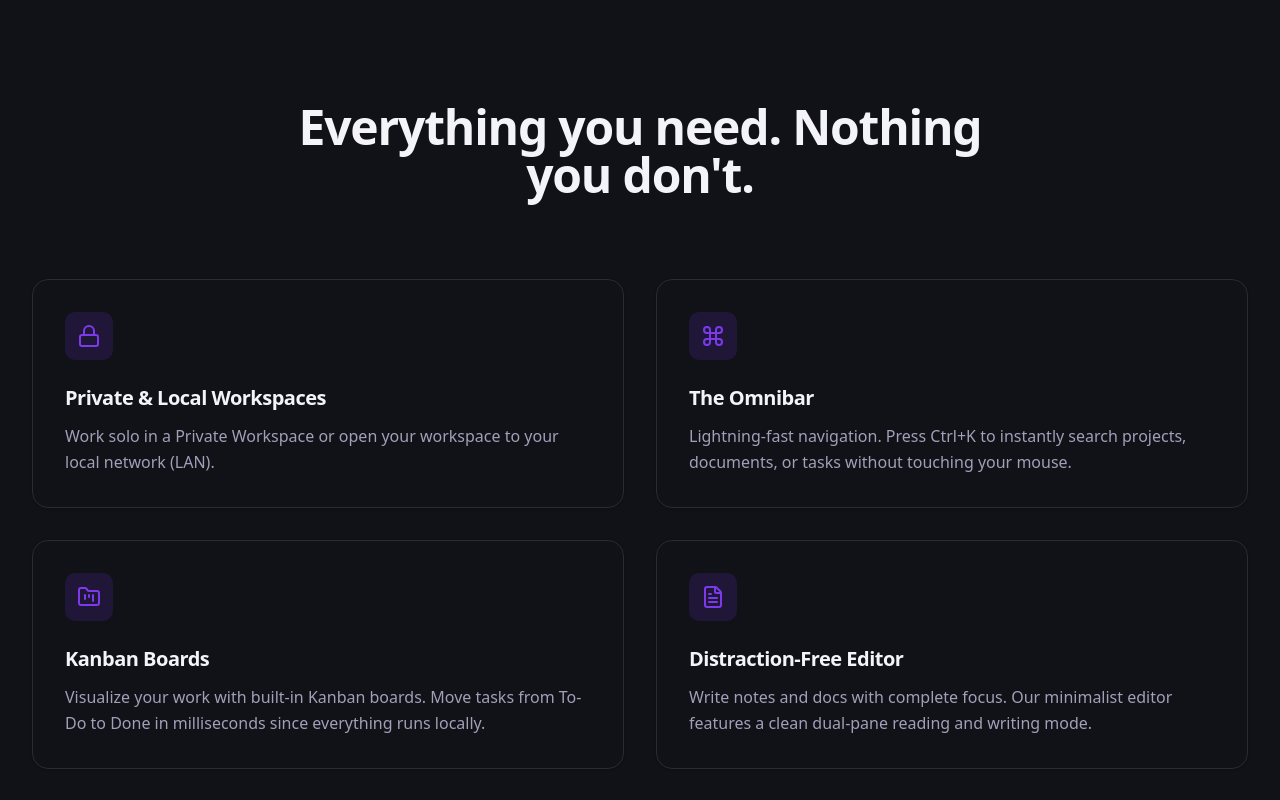
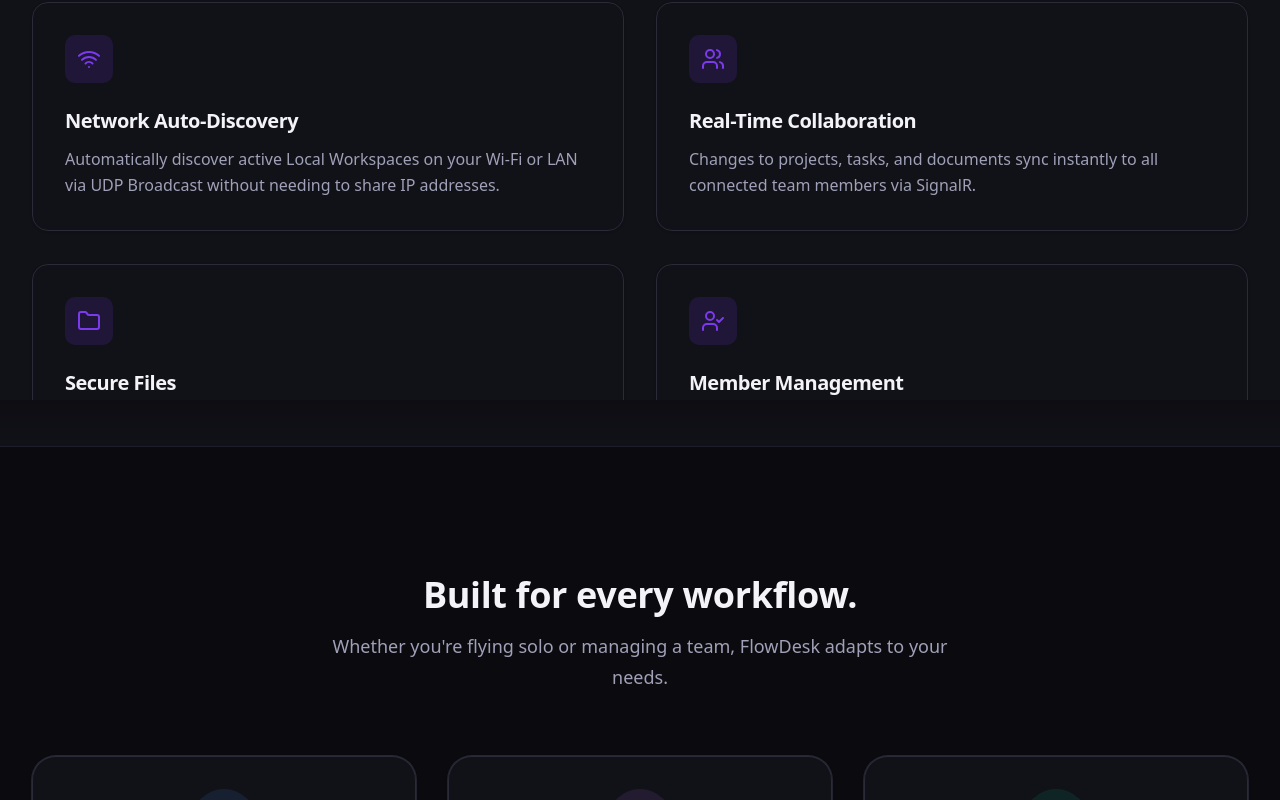
Before and after one commit to Kharisdestianmaulana-hub/flowdeskweb, a Next.js app: page /en in a window 1280 px wide. Shown: the part 2000-2800 px from the top of the page. Built offline with nearby package versions, Linux system fonts and the light colour scheme; no server answers.

Commit message:
feat: implement hybrid stacking parallax for main sections

```diff
--- a/app/[lang]/page.tsx
+++ b/app/[lang]/page.tsx
@@ -13,6 +13,7 @@ import HowItWorks from '@/components/HowItWorks';
 import FAQ from '@/components/FAQ';
 import Newsletter from '@/components/Newsletter';
 import Contributors from '@/components/Contributors';
+import StackedCard from '@/components/StackedCard';
 
 import { getRepoInfo, getLatestRelease, getRecentCommits, getContributors } from '@/lib/github';
 import { getDictionary } from '@/lib/dictionary';
@@ -40,24 +41,42 @@ export default async function Home({ params }: { params: Promise<{ lang: string
         dict={dict.hero}
       />
 
+      {/* Stacking Parallax Wrapper */}
+      <div className="relative z-10">
+        <StackedCard zIndex={10} bgClass="bg-[var(--color-surface)] border-t border-[var(--color-border-subtle)]">
           <AppPreview dict={dict.appPreview} />
+        </StackedCard>
 
+        <StackedCard zIndex={20} bgClass="bg-[var(--color-bg)]">
+          <div className="flex flex-col gap-0">
             <SocialProof dict={dict.socialProof} />
+            <Features dict={dict.features} />
+          </div>
+        </StackedCard>
 
-      <Features dict={dict.features} />
+        <StackedCard zIndex={30} bgClass="bg-[var(--color-surface)]">
+          <UseCases dict={dict.useCases} />
+        </StackedCard>
 
-      <UseCases dict={dict.useCases} />
+        <StackedCard zIndex={40} bgClass="bg-[var(--color-bg)]">
+          <WhyFlowDesk dict={dict.whyFlowDesk} />
+        </StackedCard>
 
-      <WhyFlowDesk dict={dict.whyFlowDesk} />
+        <StackedCard zIndex={50} bgClass="bg-[var(--color-surface)]">
+          <HowItWorks dict={dict.howItWorks} />
+        </StackedCard>
 
-      <HowItWorks dict={dict.howItWorks} />
-
+        <StackedCard zIndex={60} bgClass="bg-[var(--color-bg)]" isLast={true}>
           <PlatformDownload
             assets={latestRelease.assets}
             version={latestRelease.tag_name}
             dict={dict.download}
           />
+        </StackedCard>
+      </div>
 
+      {/* Normal Scrolling Sections */}
+      <div className="relative z-[70] bg-[var(--color-bg)] shadow-[0_-20px_50px_rgba(0,0,0,0.5)]">
         <ChangelogStrip commits={commits} dict={dict.changelogStrip} currentLang={lang} />
 
         <FAQ dict={dict.faq} />
@@ -71,6 +90,7 @@ export default async function Home({ params }: { params: Promise<{ lang: string
         </div>
 
         <Footer repoUrl={repoInfo.html_url} dict={dict.footer} currentLang={lang} />
+      </div>
     </main>
   );
 }
--- /dev/null
+++ b/components/StackedCard.tsx
@@ -0,0 +1,52 @@
+'use client';
+
+import { useRef } from 'react';
+import { motion, useScroll, useTransform } from 'framer-motion';
+
+interface StackedCardProps {
+  children: React.ReactNode;
+  zIndex: number;
+  bgClass?: string;
+  isLast?: boolean;
+}
+
+export default function StackedCard({ children, zIndex, bgClass = 'bg-[var(--color-bg)]', isLast = false }: StackedCardProps) {
+  const containerRef = useRef<HTMLDivElement>(null);
+
+  // Track the scroll progress of THIS specific card.
+  // We want to scale it down slightly when the NEXT card starts covering it.
+  // Since it is sticky, it stays at top:0 while the page continues to scroll.
+  const { scrollYProgress } = useScroll({
+    target: containerRef,
+    // "start start" means when the top of this container hits the top of the viewport
+    // "end start" means when the bottom of this container hits the top of the viewport
+    offset: ["start start", "end start"]
+  });
+
+  // Scale from 1 to 0.9 as user scrolls down
+  const scale = useTransform(scrollYProgress, [0, 1], [1, 0.9]);
+  const opacity = useTransform(scrollYProgress, [0, 1], [1, 0.4]);
+
+  return (
+    <div
+      ref={containerRef}
+      className={`sticky top-0 h-screen w-full flex flex-col justify-center overflow-hidden ${bgClass}`}
+      style={{ zIndex }}
+    >
+      <motion.div
+        style={!isLast ? { scale, opacity } : {}}
+        className="w-full h-full overflow-y-auto overflow-x-hidden flex flex-col justify-center custom-scrollbar"
+      >
+        {/* We wrap children here so they can be scrolled if taller than screen */}
+        <div className="w-full">
+          {children}
+        </div>
+      </motion.div>
+
+      {/* Top shadow overlay to simulate depth from the card above */}
+      {zIndex > 10 && (
+        <div className="absolute top-0 left-0 w-full h-10 bg-gradient-to-b from-black/20 to-transparent pointer-events-none z-50" />
+      )}
+    </div>
+  );
+}
```
Lines whose indentation alone changed are shown as unchanged.
